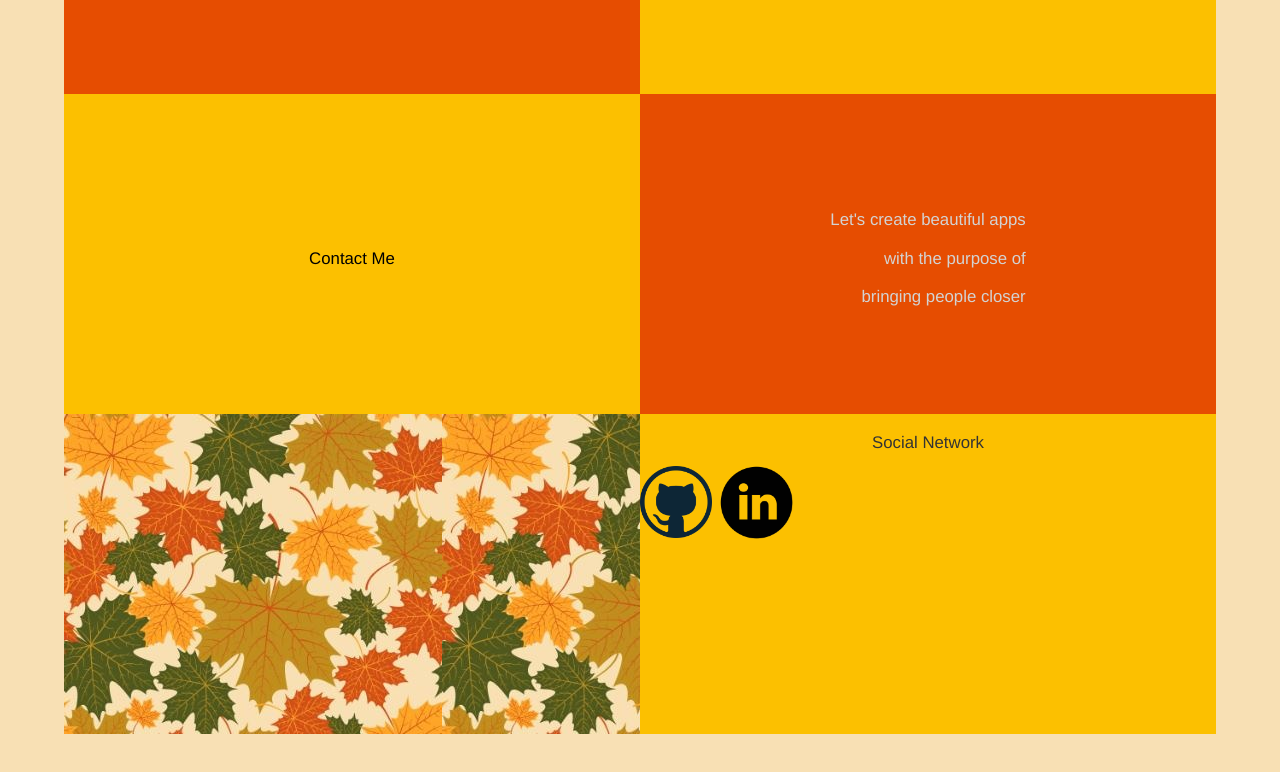
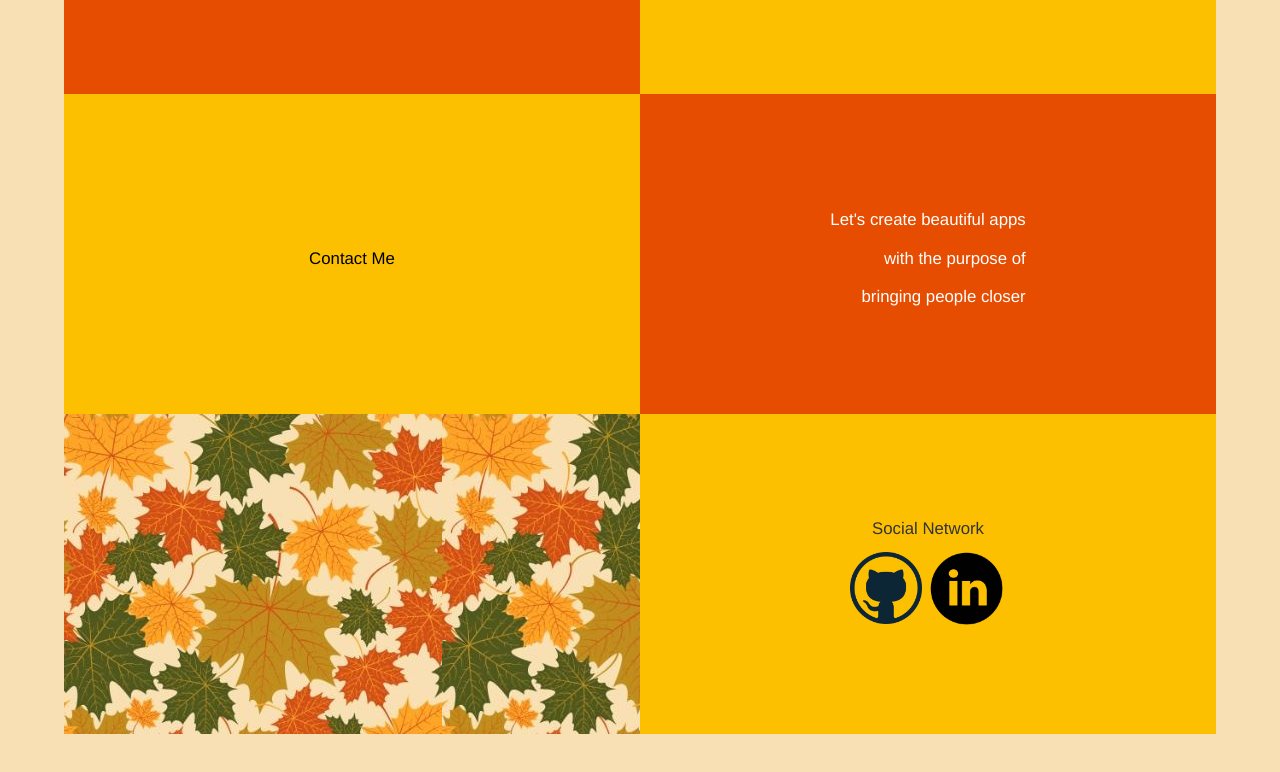
Before and after one commit to chulinguy/Basic-Portfolio, a plain HTML site: page index.html in a window 1280 px wide. Shown: the part 586-1358 px from the top of the page. Drawn offline with nearby package versions, Linux system fonts and the light colour scheme.

Commit message:
done with social network block

```diff
--- a/assets/css/style.css
+++ b/assets/css/style.css
@@ -97,7 +97,7 @@ a {
   display: flex;
   align-items: center;
   justify-content: center;
-  color: lightgray;
+  color: white;
   padding:0
 }
 
@@ -152,11 +152,6 @@ a {
   min-width: 75px
 }
 
-#social-network {
-  display:block;
-
-}
-
 #linkedin {
   height: 10vh;
   width: auto;
@@ -167,10 +162,30 @@ a {
   width: auto;
 }
 
+#social-network {
+   flex-wrap: wrap;
+   align-content: center;
+}
+
+ #social-message{
+  display: block
+}
+
+ #social-h3 {
+  width: 100%;
+  margin-top: 0;
+  margin-bottom: 0
+}
+#social-images {
+  text-align: center;
+  width: 100%
+}
+
+
 #github-a, #linkedin-a {
-  display:inline-block;
-  margin: auto;
+  display: inline-block
 }
+
 
 ::-webkit-input-placeholder { color:#D3D3D3; }
 ::-moz-placeholder { color:#D3D3D3; } /* firefox 19+ */
--- a/index.html
+++ b/index.html
@@ -60,11 +60,13 @@
       <div class='col-xs-6 even' id='pattern'>
       </div>
       <div class='col-xs-6 odd' id='social-network'>
-        <div classs='center-block text-center' id='social-message'>
-          <h3 class='text-center'>Social Network</h3>
+         <div id='social-message'>
+          <h3 class='text-center' id='social-h3'>Social Network</h3>
           <p></p>
-          <a href='https://github.com/chulinguy'><img id='github' src='assets/images/github.png'></a>
-          <a href='https://www.linkedin.com/in/chulinguy/'><img id='linkedin' src='assets/images/linkedin.png'></a>
+         </div>
+        <div id='social-images'>
+          <a id='github-a' href='https://github.com/chulinguy'><img id='github' src='assets/images/github.png'></a>
+          <a id='linkedin-a' href='https://www.linkedin.com/in/chulinguy/'><img id='linkedin' src='assets/images/linkedin.png'></a>
         </div>
       </div>
     </div>
```
